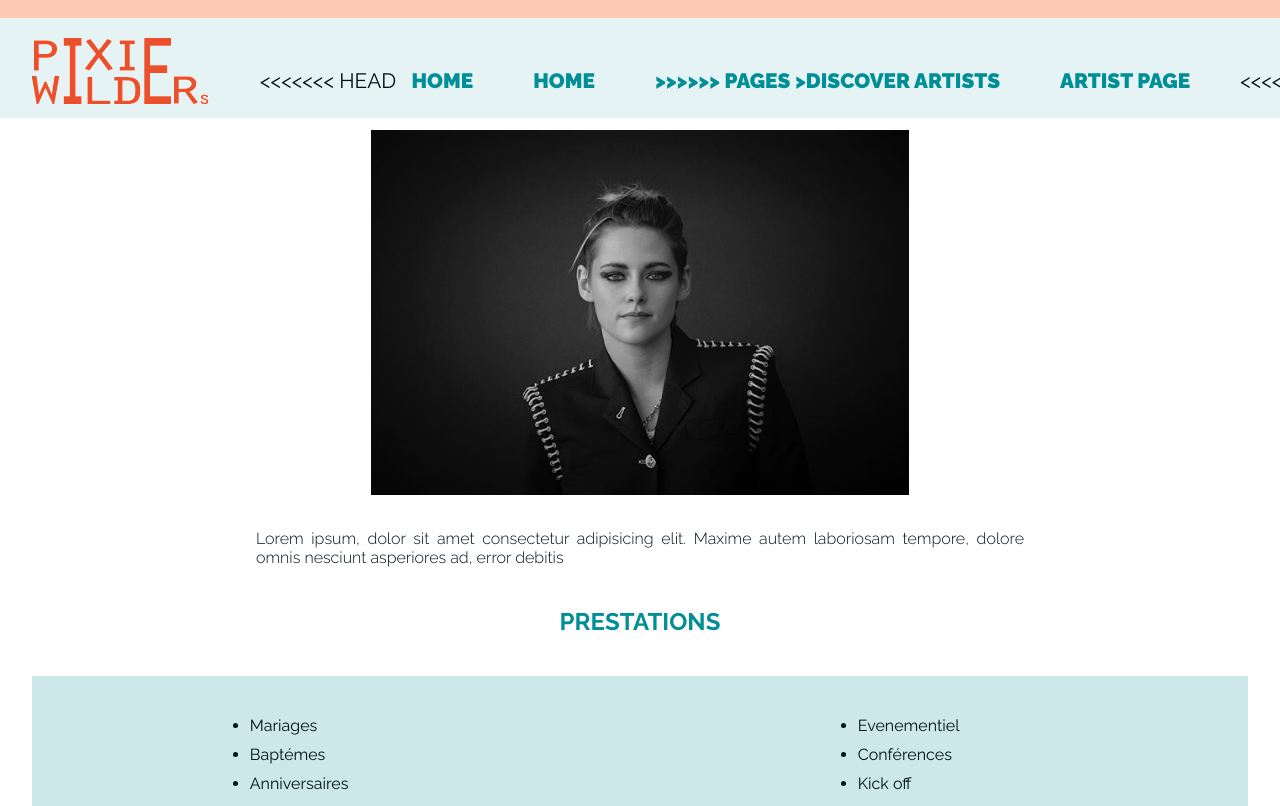
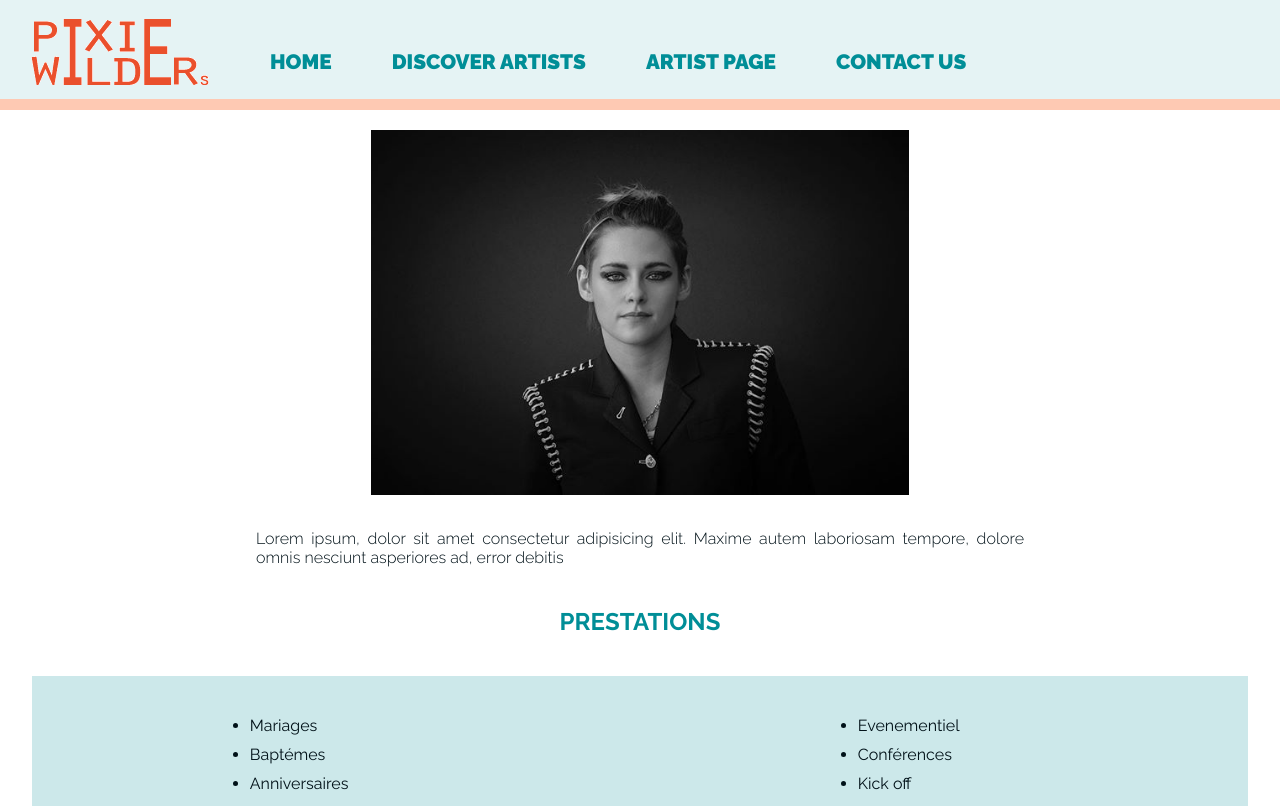
Before and after one commit to moni-be/sitePixieWilder, a plain HTML site: page PageArtiste/portrait.html in a window 1280 px wide. Shown: the top 806 px of the page. Drawn offline with Linux system fonts and the light colour scheme.

Commit message:
Updatin links

```diff
--- a/PageArtiste/portrait.html
+++ b/PageArtiste/portrait.html
@@ -25,14 +25,10 @@
 
       <nav>
         <ul>
-<<<<<<< HEAD
           <li> <a href="../home/home.html">
             <img src="img/logo/logo-200x66-orange-L.png" alt="Pixie Wilder" class="logo" /></a>
           </li>
           <li><a href="../home/home.html" style="text-decoration:none">Home</a></li>
-=======
-          <li><a href="home.html" style="text-decoration:none">Home</a></li>
->>>>>>> Pages
           <li>
             <a href="../Carousel/ourartists.html" style="text-decoration:none">Discover Artists</a>
           </li>
@@ -53,17 +49,10 @@
               />
             </li>
             <li id="linkNav">
-<<<<<<< HEAD
               <a href="../home/home.html" style="text-decoration:none">Home</a>
             </li>
             <li id="linkNav">
               <a href="../Carousel/ourartists.html" style="text-decoration:none"
-=======
-              <a href="home.html" style="text-decoration:none">Home</a>
-            </li>
-            <li id="linkNav">
-              <a href="ourartist.html" style="text-decoration:none"
->>>>>>> Pages
                 >Discover Artists</a
               >
             </li>
@@ -71,11 +60,7 @@
               <a href="portrait.html" style="text-decoration:none">Artist Page</a>
             </li>
             <li id="linkNav">
-<<<<<<< HEAD
               <a href="../form/contact.html" style="text-decoration:none">Contact Us</a>
-=======
-              <a href="contact.html" style="text-decoration:none">Contact Us</a>
->>>>>>> Pages
             </li>
           </ul>
         </div>
```
